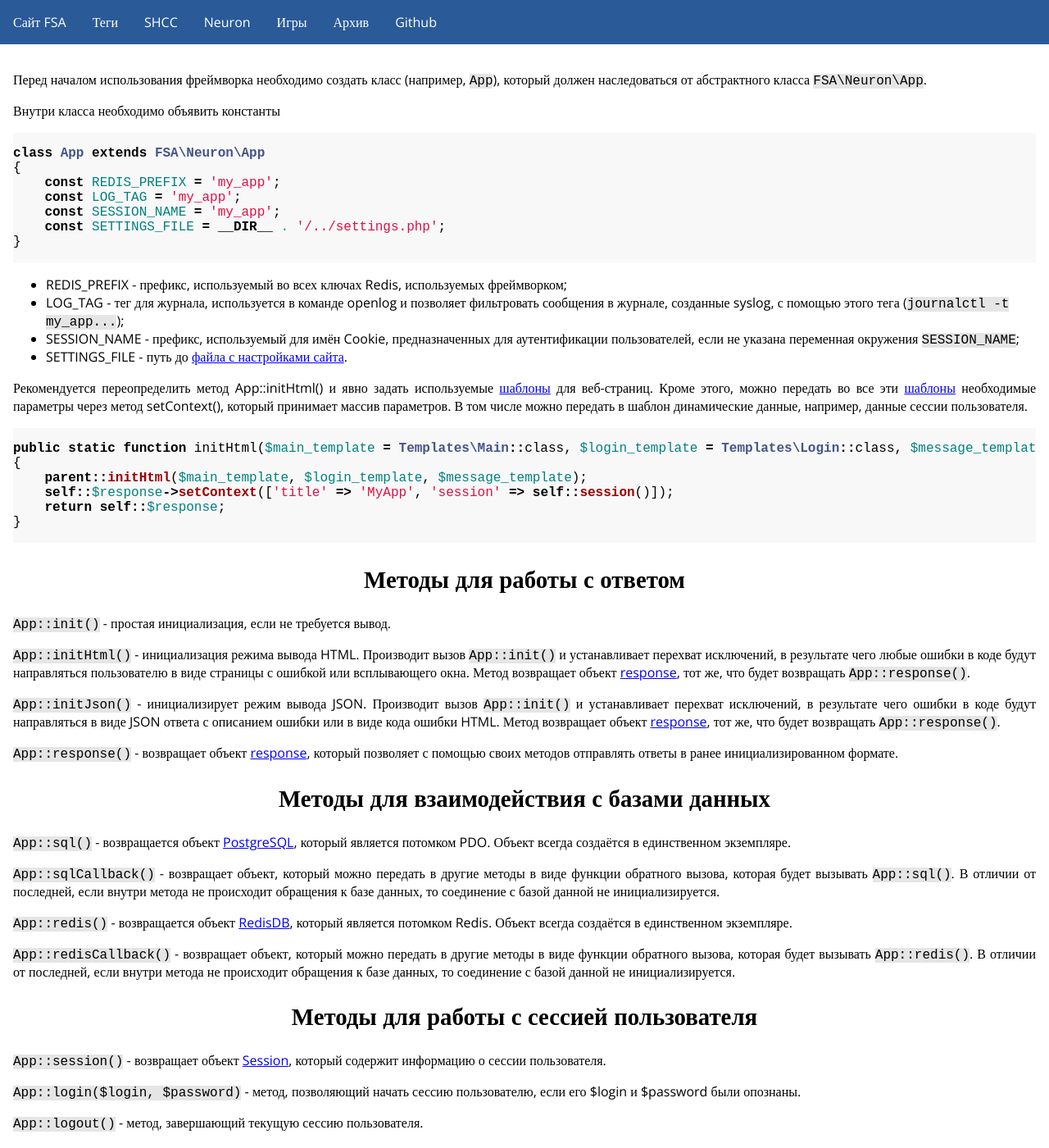
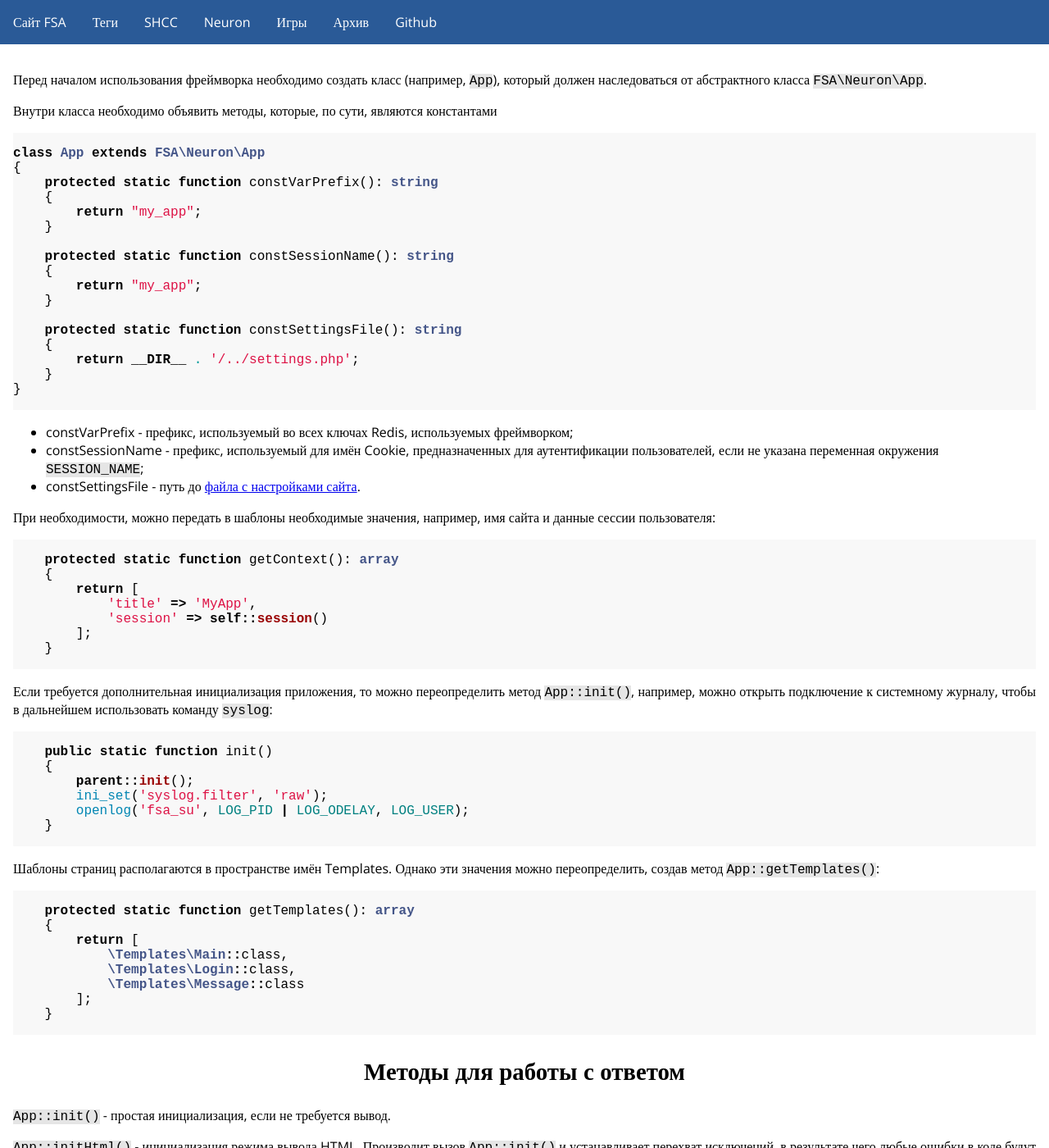
Before and after one commit to fsa/site, a Jekyll site: the page built from neuron/app.md, in a window 1280 px wide and 1400 px high. Shown: the whole window at 82% size. Built offline with Jekyll 4.4.1, drawn with Linux system fonts in a browser that asks for light colours.

Commit message:
Изменение в App для версии v0.4.0

````diff
--- a/neuron/app.md
+++ b/neuron/app.md
@@ -6,32 +6,66 @@ excerpt: PHP фреймворк Neuron - класс App
 
 Перед началом использования фреймворка необходимо создать класс (например, `App`), который должен наследоваться от абстрактного класса `FSA\Neuron\App`.
 
-Внутри класса необходимо объявить константы
+Внутри класса необходимо объявить методы, которые, по сути, являются константами
 
 ```php
 class App extends FSA\Neuron\App
 {
-    const REDIS_PREFIX = 'my_app';
-    const LOG_TAG = 'my_app';
-    const SESSION_NAME = 'my_app';
-    const SETTINGS_FILE = __DIR__ . '/../settings.php';
+    protected static function constVarPrefix(): string
+    {
+        return "my_app";
+    }
+
+    protected static function constSessionName(): string
+    {
+        return "my_app";
+    }
+
+    protected static function constSettingsFile(): string
+    {
+        return __DIR__ . '/../settings.php';
+    }
 }
 ```
 
-* REDIS_PREFIX - префикс, используемый во всех ключах Redis, используемых фреймворком;
-* LOG_TAG - тег для журнала, используется в команде openlog и позволяет фильтровать сообщения в журнале, созданные syslog, с помощью этого тега (`journalctl -t my_app...`);
-* SESSION_NAME - префикс, используемый для имён Cookie, предназначенных для аутентификации пользователей, если не указана переменная окружения `SESSION_NAME`;
-* SETTINGS_FILE - путь до [файла с настройками сайта](settings).
+* constVarPrefix - префикс, используемый во всех ключах Redis, используемых фреймворком;
+* constSessionName - префикс, используемый для имён Cookie, предназначенных для аутентификации пользователей, если не указана переменная окружения `SESSION_NAME`;
+* constSettingsFile - путь до [файла с настройками сайта](settings).
 
-Рекомендуется переопределить метод App::initHtml() и явно задать используемые [шаблоны](templates) для веб-страниц. Кроме этого, можно передать во все эти [шаблоны](templates) необходимые параметры через метод setContext(), который принимает массив параметров. В том числе можно передать в шаблон динамические данные, например, данные сессии пользователя.
+При необходимости, можно передать в шаблоны необходимые значения, например, имя сайта и данные сессии пользователя:
 
 ```php
-public static function initHtml($main_template = Templates\Main::class, $login_template = Templates\Login::class, $message_template = Templates\Message::class): FSA\Neuron\ResponseHtml
-{
-    parent::initHtml($main_template, $login_template, $message_template);
-    self::$response->setContext(['title' => 'MyApp', 'session' => self::session()]);
-    return self::$response;
-}
+    protected static function getContext(): array
+    {
+        return [
+            'title' => 'MyApp',
+            'session' => self::session()
+        ];
+    }
+```
+
+Если требуется дополнительная инициализация приложения, то можно переопределить метод `App::init()`, например, можно открыть подключение к системному журналу, чтобы в дальнейшем использовать команду `syslog`:
+
+```php
+    public static function init()
+    {
+        parent::init();
+        ini_set('syslog.filter', 'raw');
+        openlog('fsa_su', LOG_PID | LOG_ODELAY, LOG_USER);
+    }
+```
+
+Шаблоны страниц располагаются в пространстве имён Templates. Однако эти значения можно переопределить, создав метод `App::getTemplates()`:
+
+```php
+    protected static function getTemplates(): array
+    {
+        return [
+            \Templates\Main::class,
+            \Templates\Login::class,
+            \Templates\Message::class
+        ];
+    }
 ```
 
 ## Методы для работы с ответом
````
Also changed, not shown: neuron/templates.md (+8 -8 lines).
